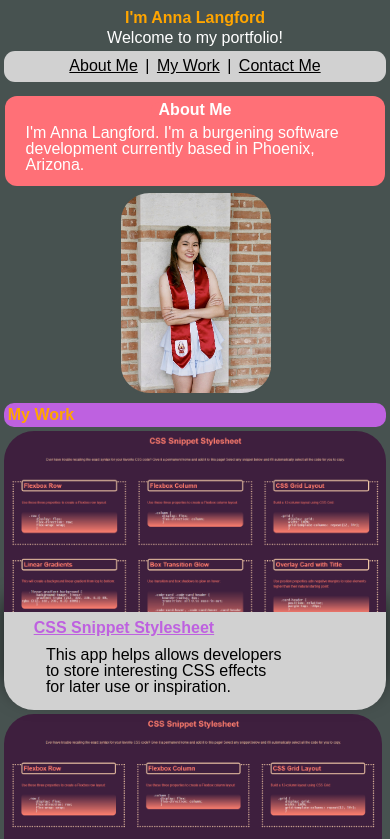
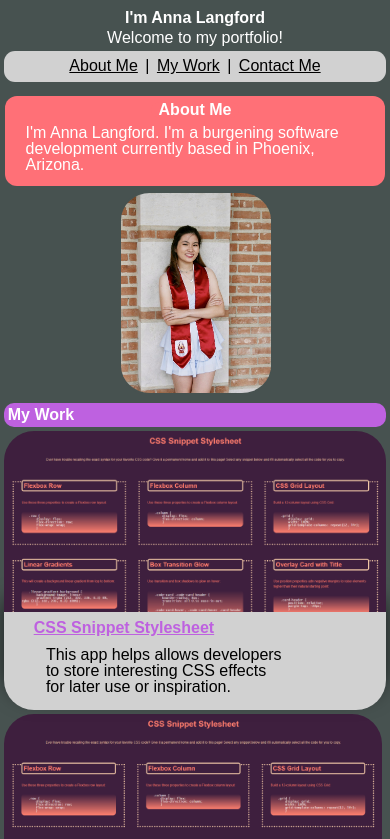
Before and after one commit to Anna-dxj/md2-professional-portfolio, a plain HTML site: page index.html in a window 390 px wide. Shown: the top 839 px of the page. Drawn offline with Linux system fonts and the light colour scheme.

```diff
--- a/assets/css/style.css
+++ b/assets/css/style.css
@@ -236,9 +236,6 @@ h4 {
 }
 /*Tablet-size*/
 @media screen and (max-width:992px){
-    h1, h2, h3, a, p, ul, li{
-        color: blue;
-    }
     nav ul {
         border-radius: 15px;
     }
@@ -248,9 +245,6 @@ h4 {
 }
 /*Phone-size*/
 @media screen and (max-width: 768px){
-    h1, h2, h3, a, p, ul, li{
-        color: orange;
-    }
     nav ul {
         border-radius: 11px;
     }
```
Also changed, not shown: assets/images/application-screenshot-2.png (added), assets/images/application-screenshot.png (added), 1 other file.
